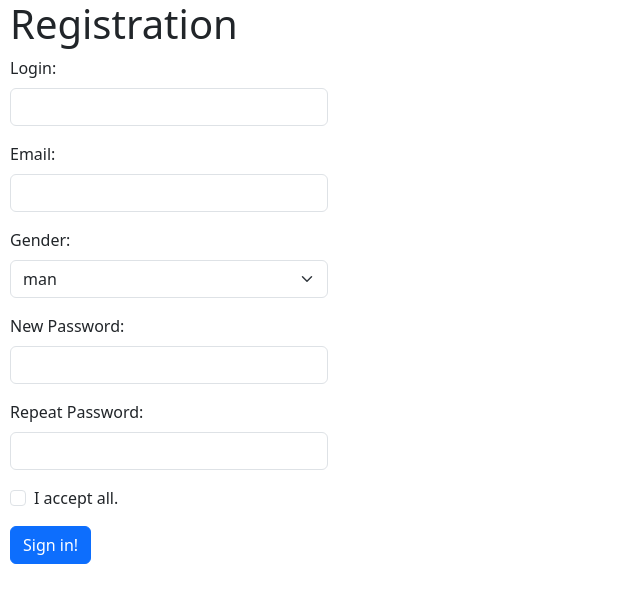
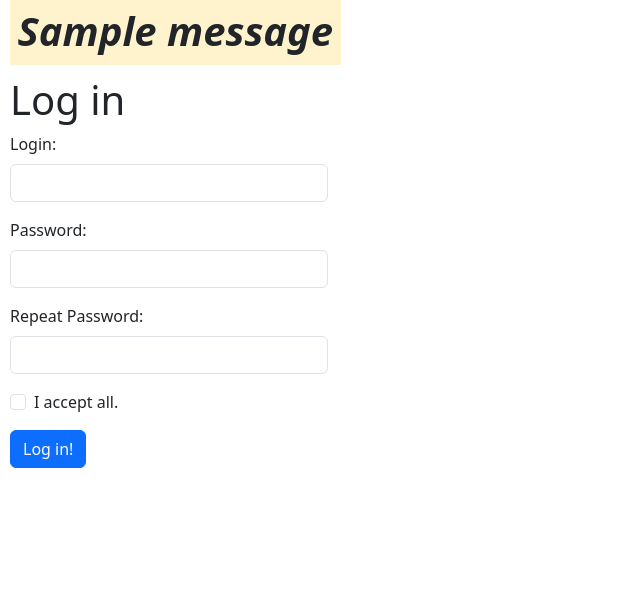
Before and after one commit to Dmitry2004126/flaskProject3, a Flask app: page /testForm in a window 1280 px wide. Shown: the top 603 px of the page, without its empty margins (0-640 px from the left). Run offline with Flask 3, Linux system fonts and the light colour scheme; tables that the repository leaves empty hold one stand-in row (values such as "Sample post"); one stand-in notice (Sample message) is shown; some libraries are stand-ins or nearby versions.

Commit message:
лаба4.

```diff
--- a/app/forms.py
+++ b/app/forms.py
@@ -4,14 +4,14 @@ from wtforms.validators import Email, DataRequired
 
 class SimpleFrom(FlaskForm):
     text = StringField("Login: ", validators=[DataRequired()])
-    email = StringField("Email: ", validators=[Email()])
-    gender = SelectField('Gender: ', choices=[('m', 'man'), ('w', 'woman')])
+    #email = StringField("Email: ", validators=[Email()])
+    #gender = SelectField('Gender: ', choices=[('m', 'man'), ('w', 'woman')])
 
-    password = PasswordField('New Password: ', [
+    password = PasswordField('Password: ', [
         validators.DataRequired(),
         validators.EqualTo('confirm', message='Passwords must match')
     ])
     confirm = PasswordField('Repeat Password: ')
 
     accept_tos = BooleanField('I accept all. ', [validators.DataRequired()])
-    submit = SubmitField("Sign in!")
+    submit = SubmitField("Log in!")
--- a/app/routes.py
+++ b/app/routes.py
@@ -2,7 +2,8 @@ import random
 
 from flask import request, make_response, render_template, flash, redirect, url_for, session
 from app.forms import SimpleFrom
-from app import app
+from app import app, db
+from models import Role, User
 
 
 
@@ -33,9 +34,9 @@ def index():
     default_user = {"username": "Alex"}
     session_text = session.get('text')
     if session_text is not None or session_text != "":
-        return render_template("index.html", text=session_text)
+        return render_template("index.html", text=session_text, auth=session.get('auth'))
     else:
-        return render_template('index.html', user=default_user)
+        return render_template('index.html', user=default_user, auth=session.get('auth'))
 
 
 
@@ -50,8 +51,26 @@ def testForm():
     form = SimpleFrom()
 
     if form.validate_on_submit():
-        flash("Thanks for registration!", "success")
-        session['text'] = "Thanks for registration! Your login: " + form.text.data + " and your email: " + form.email.data
-        form.text.data = ''
-        return redirect(url_for('index'))
-    return render_template('formTemplate.html', form=form, text=text)
+        user = db.session.query(User).filter(User.username == form.text.data).first()
+        if user is not None:
+            if user.password == form.password.data :
+                flash("Thanks for log in!", "success")
+                session['text'] = "Thanks for log in! Your login: " + user.email + " and your password: " + user.password
+                form.text.data = ''
+                session['auth'] = True
+                return redirect(url_for('index'))
+            else:
+                flash("Not correct password", "error")
+                session['auth'] = False
+        else:
+            flash("No such user", "warning")
+            session['auth'] = False
+
+    return render_template('formTemplate.html', form=form, text=text, auth=session.get('auth'))
+
+@app.route('/logout')
+def logout():
+    if session.get('auth'):
+        session['auth'] = False
+        session['text'] = None
+    return redirect(url_for('index'))
--- a/app/templates/formTemplate.html
+++ b/app/templates/formTemplate.html
@@ -8,7 +8,20 @@
     {{ bootstrap.load_js() }}
 </head>
 <body style="margin-left: 10px">
-     <h1>Registration</h1>
+{% with messages = get_flashed_messages() %}
+   {% if messages %}
+       <script>
+        var messages = {{ messages | safe }};
+        for (var i =0; i <messages.length; i++){
+            alert(messages[i]);
+        }
+       </script>
+      {% for message in messages %}
+          <p class="fs-1"><i><b><mark>{{ message }}</mark></b></i></p>
+      {% endfor %}
+   {% endif %}
+{% endwith %}
+     <h1>Log in</h1>
     <form class="col-lg-3" method="post">
         {{ render_form(form) }}
     </form>
--- a/app/templates/index.html
+++ b/app/templates/index.html
@@ -23,5 +23,9 @@
         <h1>Hello Stranger</h1>
     {% endif %}
 <p>This is a page of FC "Zhemchuzhina Futbola"</p>
-    <a class="btn btn-primary" href="/testForm" role="button">Registration</a>
+    {% if not auth %}
+        <a class="btn btn-primary" href="/testForm" role="button">Registration</a>
+    {% else %}
+        <a class="btn btn-primary" href="/logout" role="button">Log out</a>
+    {% endif %}
 {% endblock %}
```
Also changed, not shown: app/__init__.py (+16 -0 lines), models.py (added, +21 -0 lines).
